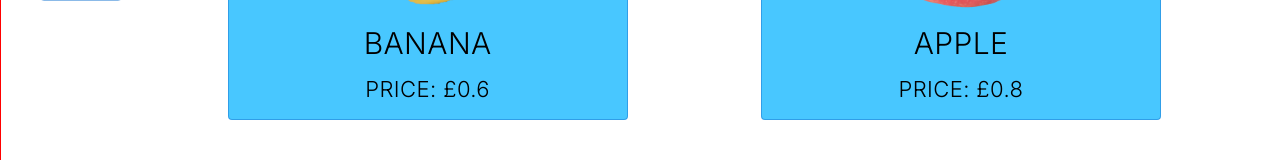
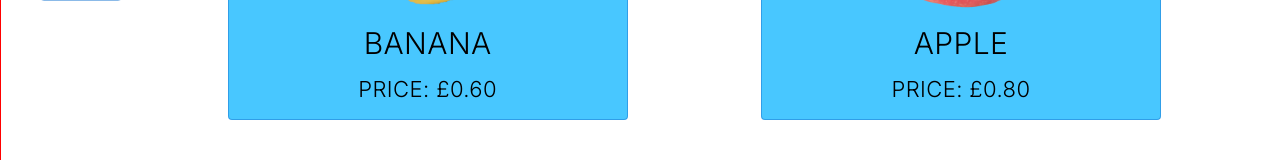
Before and after one commit to GiraffeKOOOO/GazeSelfCheckout, a React (Create React App) app: page /search_item in a window 1280 px wide. Shown: the part 419-579 px from the top of the page. Built offline with nearby package versions, Linux system fonts and the light colour scheme.

Commit message:
found a function to display in 2 decimal places
- added the function to all the places where a price is displayed

```diff
--- a/src/components/BasketItem.js
+++ b/src/components/BasketItem.js
@@ -2,6 +2,20 @@ import React from 'react';
 import Grid from '@mui/material/Grid';
 
 import '../css/BasketItem.css';
+
+function addZeroes(number) {
+    var number = Number(number);
+
+    if (isNaN(number)) {
+        return 0;
+    }
+
+    if (String(number).split(".").length < 2 || String(number).split(".")[1].length<=2 ){
+      number = number.toFixed(2);
+    }
+
+    return number;
+  }
 
 function BasketItem(props) {
     return (
@@ -15,7 +29,7 @@ function BasketItem(props) {
             <Grid item xs={1}><img src={props.itemImage} alt="itemImage" id='basket-item-image'/></Grid>
             <Grid item xs={6.8}><p id='basket-item-name' className='selected-font'>{props.itemName}</p></Grid>
             <Grid item xs={2} id='basket-item-quantity'><p className='selected-font'>{props.itemQuantity}</p></Grid>
-            <Grid item xs={2} id='basket-item-price'><p className='selected-font'>£{props.itemPrice}</p></Grid>
+            <Grid item xs={2} id='basket-item-price'><p className='selected-font'>£{addZeroes(props.itemPrice)}</p></Grid>
         </Grid>
     );
   }
--- a/src/components/SearchProductItem.js
+++ b/src/components/SearchProductItem.js
@@ -8,9 +8,21 @@ import QuantitySelectModal from '../screens/QuantitySelectModal';
 
 import '../css/SearchProductItem.css';
 
+function addZeroes(number) {
+    var number = Number(number);
+
+    if (isNaN(number)) {
+        return 0;
+    }
+
+    if (String(number).split(".").length < 2 || String(number).split(".")[1].length<=2 ){
+      number = number.toFixed(2);
+    }
+
+    return number;
+  }
+
 function SearchProductItem(props) {
-
-
     const [open, setOpen] = React.useState(false);
     const handleOpen = () => setOpen(true);
     const handleClose = () => setOpen(false);
@@ -34,7 +46,7 @@ function SearchProductItem(props) {
                 >
                     <img src={props.productImage} alt="itemButtonImage" id='item-button-image'/>
                     <p id='item-button-text' className='selected-font'>{props.productName}</p>
-                    <p id='item-price-text' className='selected-font'>Price: £{props.productPrice}</p>
+                    <p id='item-price-text' className='selected-font'>Price: £{addZeroes(props.productPrice)}</p>
                 </Grid>
                 <Modal
                     open={open}
--- a/src/screens/BasketScreen.js
+++ b/src/screens/BasketScreen.js
@@ -9,6 +9,20 @@ import BasketItem from '../components/BasketItem';
 import CartContext from '../components/CartContext';
 
 import '../css/BasketScreen.css';
+
+function addZeroes(number) {
+    var number = Number(number);
+
+    if (isNaN(number)) {
+        return 0;
+    }
+
+    if (String(number).split(".").length < 2 || String(number).split(".")[1].length<=2 ){
+      number = number.toFixed(2);
+    }
+
+    return number;
+  }
 
 function BasketScreen() {
   const { cartItems, cartTotal, cartQuantity } = useContext(CartContext);
@@ -69,7 +83,7 @@ function BasketScreen() {
                     alignItems="center"
                   >
                     <Grid item><h1 className='cart-total-text'>Subtotal</h1></Grid>
-                    <Grid item><h1 className='cart-total-text'>£{cartTotal}</h1></Grid>
+                    <Grid item><h1 className='cart-total-text'>£{addZeroes(cartTotal)}</h1></Grid>
                   </Grid>
                 </Grid>
             </Grid>
--- a/src/screens/PayScreen.js
+++ b/src/screens/PayScreen.js
@@ -6,6 +6,20 @@ import BackBasketButton from '../components/BackBasketButton';
 import CartContext from '../components/CartContext';
 
 import '../css/PayScreen.css';
+
+function addZeroes(number) {
+    var number = Number(number);
+
+    if (isNaN(number)) {
+        return 0;
+    }
+
+    if (String(number).split(".").length < 2 || String(number).split(".")[1].length<=2 ){
+      number = number.toFixed(2);
+    }
+
+    return number;
+  }
 
 function PayScreen() {
     const { cartTotal } = useContext(CartContext);
@@ -35,7 +49,7 @@ function PayScreen() {
                             justifyContent="center"
                             alignItems="center"
                         >
-                            <h1 id='total-string-value' className='selected-font'>Total £{cartTotal}</h1>
+                            <h1 id='total-string-value' className='selected-font'>Total £{addZeroes(cartTotal)}</h1>
                             <p id='payment-instructions-text' className='selected-font'>Please select a method of payment</p>
                         </Grid>
                     </Grid>
--- a/src/screens/PaymentMethodScreen.js
+++ b/src/screens/PaymentMethodScreen.js
@@ -9,6 +9,20 @@ import couponImage from '../media/coupon.png';
 import CartContext from '../components/CartContext';
 
 import '../css/PaymentMethodScreen.css';
+
+function addZeroes(number) {
+    var number = Number(number);
+
+    if (isNaN(number)) {
+        return 0;
+    }
+
+    if (String(number).split(".").length < 2 || String(number).split(".")[1].length<=2 ){
+      number = number.toFixed(2);
+    }
+
+    return number;
+  }
 
 function PaymentMethodScreen() {
     const queryParams = new URLSearchParams(window.location.search)
@@ -42,7 +56,7 @@ function PaymentMethodScreen() {
                                   justifyContent="center"
                                   alignItems="center"
                               >
-                                  <h1 id='total-string-value' className='selected-font'>Total £{cartTotal}</h1>
+                                  <h1 id='total-string-value' className='selected-font'>Total £{addZeroes(cartTotal)}</h1>
                                   <p id='payment-instructions-text' className='selected-font'>Please pay using your card</p>
                               </Grid>
                           </Grid>
@@ -104,7 +118,7 @@ function PaymentMethodScreen() {
                                   justifyContent="center"
                                   alignItems="center"
                               >
-                                  <h1 id='total-string-value' className='selected-font'>Total £{cartTotal}</h1>
+                                  <h1 id='total-string-value' className='selected-font'>Total £{addZeroes(cartTotal)}</h1>
                                   <p id='payment-instructions-text' className='selected-font'>Please pay using your gift card</p>
                               </Grid>
                           </Grid>
@@ -166,7 +180,7 @@ function PaymentMethodScreen() {
                                   justifyContent="center"
                                   alignItems="center"
                               >
-                                  <h1 id='total-string-value' className='selected-font'>Total £{cartTotal}</h1>
+                                  <h1 id='total-string-value' className='selected-font'>Total £{addZeroes(cartTotal)}</h1>
                                   <p id='payment-instructions-text' className='selected-font'>Please pay using your coupon</p>
                               </Grid>
                           </Grid>
```
